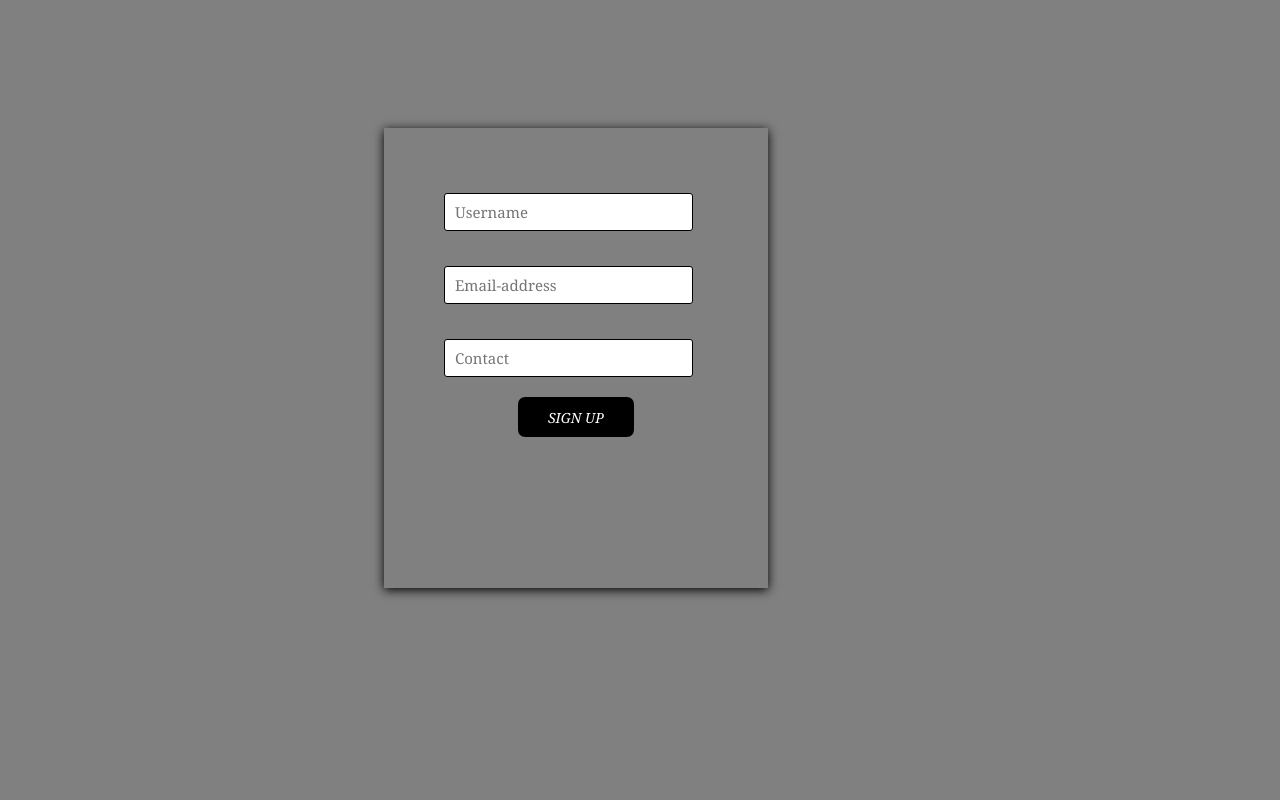
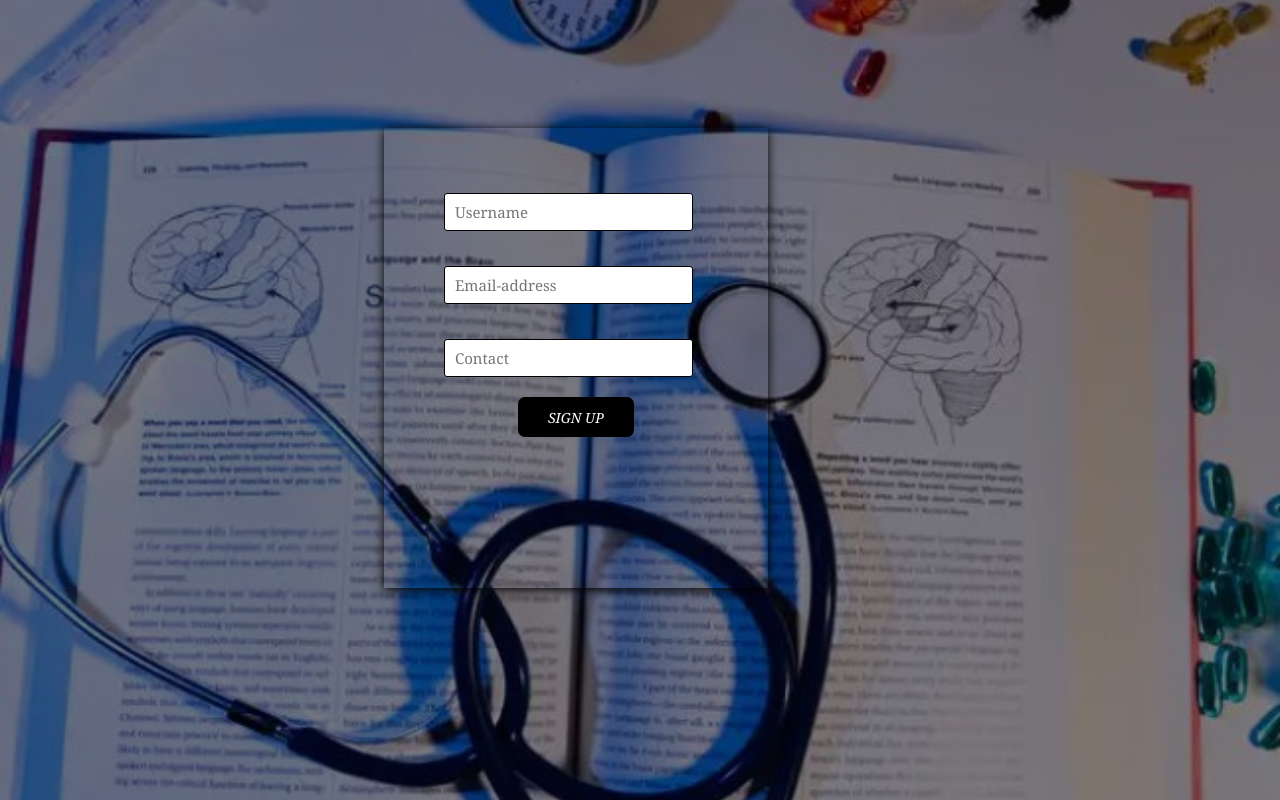
Before and after one commit to GraciousGracia/first-project, a plain HTML site: page wellos signup.html in a window 1280 px wide. Drawn offline with Linux system fonts and the light colour scheme; the site is published under a folder, as on GitHub Pages, so addresses that start at the root find nothing.

Commit message:
Update wellos signup.html

```diff
--- a/wellos signup.html
+++ b/wellos signup.html
@@ -13,7 +13,7 @@
             padding: 0%;
         }
         section{
-            background-image: url("/backimage - Copy.jpg");
+            background-image: url("backimage - Copy.jpg");
             background-position: center;
             background-size: cover;
             background-repeat: no-repeat;
```
